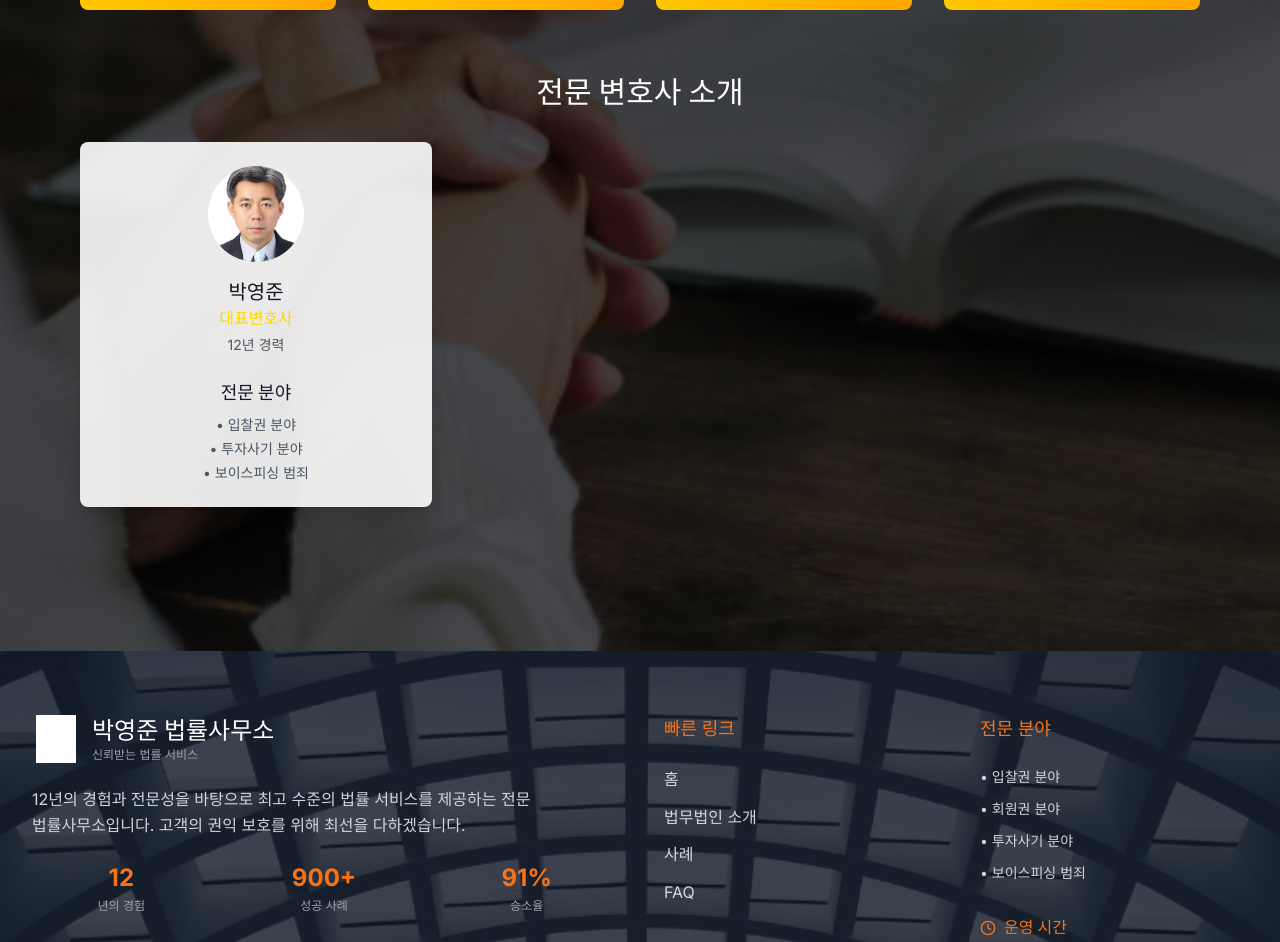
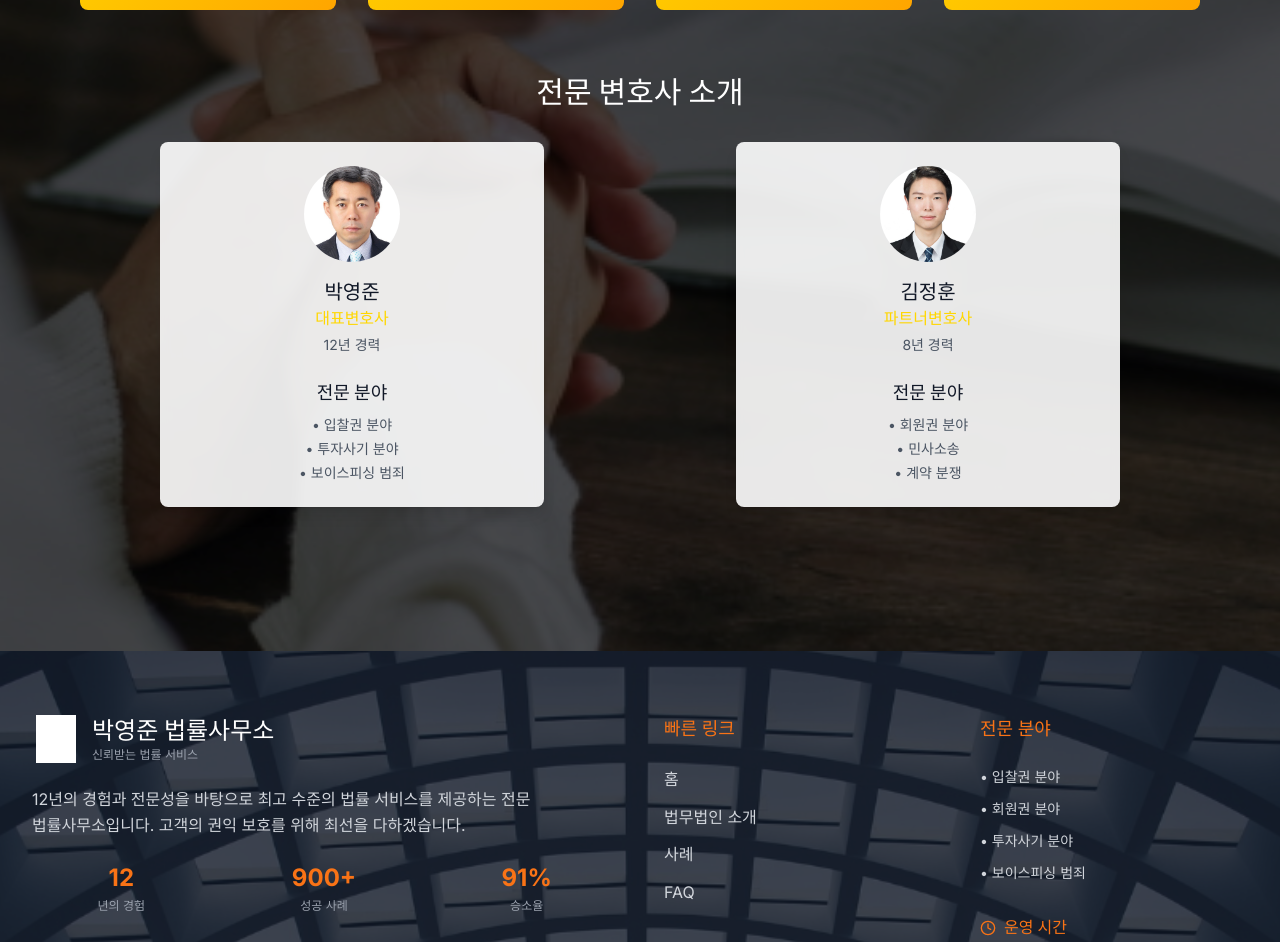
Before and after one commit to gu991230-cyber/gugit, a Next.js app: page / in a window 1280 px wide. Shown: the part 2294-3236 px from the top of the page. Built offline with nearby package versions, Linux system fonts and the light colour scheme; no server answers.

Commit message:
김정훈 파트너변호사 추가 - 2.png 사진 및 전문 분야 정보

```diff
--- a/src/app/page.tsx
+++ b/src/app/page.tsx
@@ -307,7 +307,7 @@ export default function Home() {
           {/* 변호사 소개 */}
           <div className="text-center mb-16">
             <h3 className="text-3xl font-bold text-white mb-8">전문 변호사 소개</h3>
-            <div className="grid grid-cols-1 md:grid-cols-3 gap-8 justify-items-center">
+            <div className="grid grid-cols-1 md:grid-cols-2 gap-8 justify-items-center">
               <div className="bg-white/90 backdrop-blur-sm rounded-lg shadow-lg p-6 w-full max-w-sm">
                 <div className="text-center mb-6">
                   <div className="w-24 h-24 rounded-full mx-auto mb-4 overflow-hidden">
@@ -330,6 +330,29 @@ export default function Home() {
                   </ul>
                 </div>
               </div>
+
+              <div className="bg-white/90 backdrop-blur-sm rounded-lg shadow-lg p-6 w-full max-w-sm">
+                <div className="text-center mb-6">
+                  <div className="w-24 h-24 rounded-full mx-auto mb-4 overflow-hidden">
+                    <img
+                      src="/images/2.png"
+                      alt="김정훈 파트너변호사"
+                      className="w-full h-full object-cover"
+                    />
+                  </div>
+                  <h4 className="text-xl font-bold text-gray-900">김정훈</h4>
+                  <p className="font-medium" style={{ color: '#FFD700' }}>파트너변호사</p>
+                  <p className="text-sm text-gray-600 mt-1">8년 경력</p>
+                </div>
+                <div className="text-center">
+                  <h5 className="text-lg font-bold text-gray-900 mb-2">전문 분야</h5>
+                  <ul className="space-y-1 text-sm text-gray-600">
+                    <li>• 회원권 분야</li>
+                    <li>• 민사소송</li>
+                    <li>• 계약 분쟁</li>
+                  </ul>
+                </div>
+              </div>
             </div>
           </div>
         </div>
```
Also changed, not shown: public/images/2.PNG (added).
